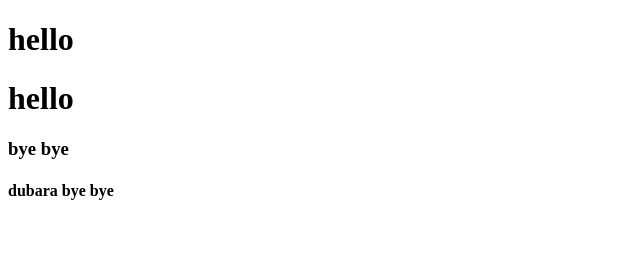
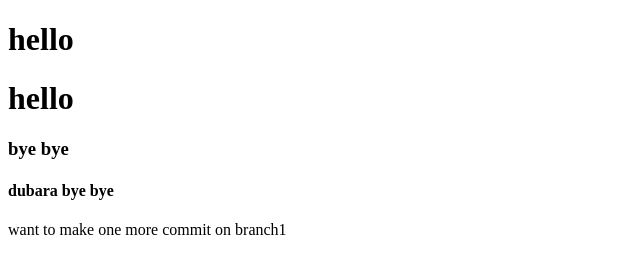
Before and after one commit to Devyansh26/MERN_SEM5, a plain HTML site: page index.html in a window 1280 px wide. Shown: the whole page, without its empty margins (0-640 px from the left). Drawn offline with Linux system fonts and the light colour scheme.

Commit message:
add one p tag

```diff
--- a/index.html
+++ b/index.html
@@ -12,5 +12,7 @@
     <h3>bye bye</h3>
     <h4>dubara bye bye</h4>
 
+    <p>want to make one more commit on branch1</p>
+
 </body>
 </html>
```
